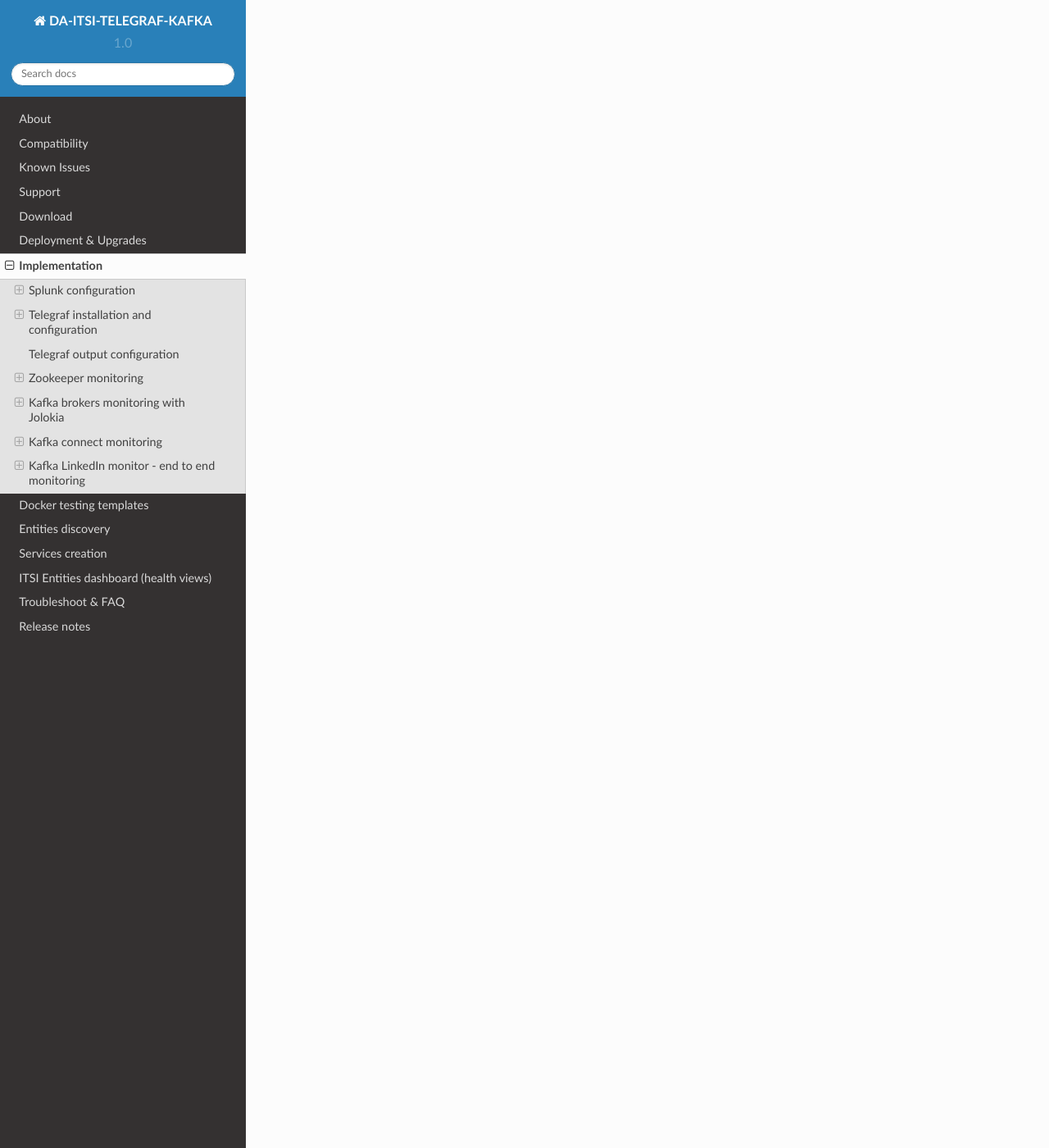
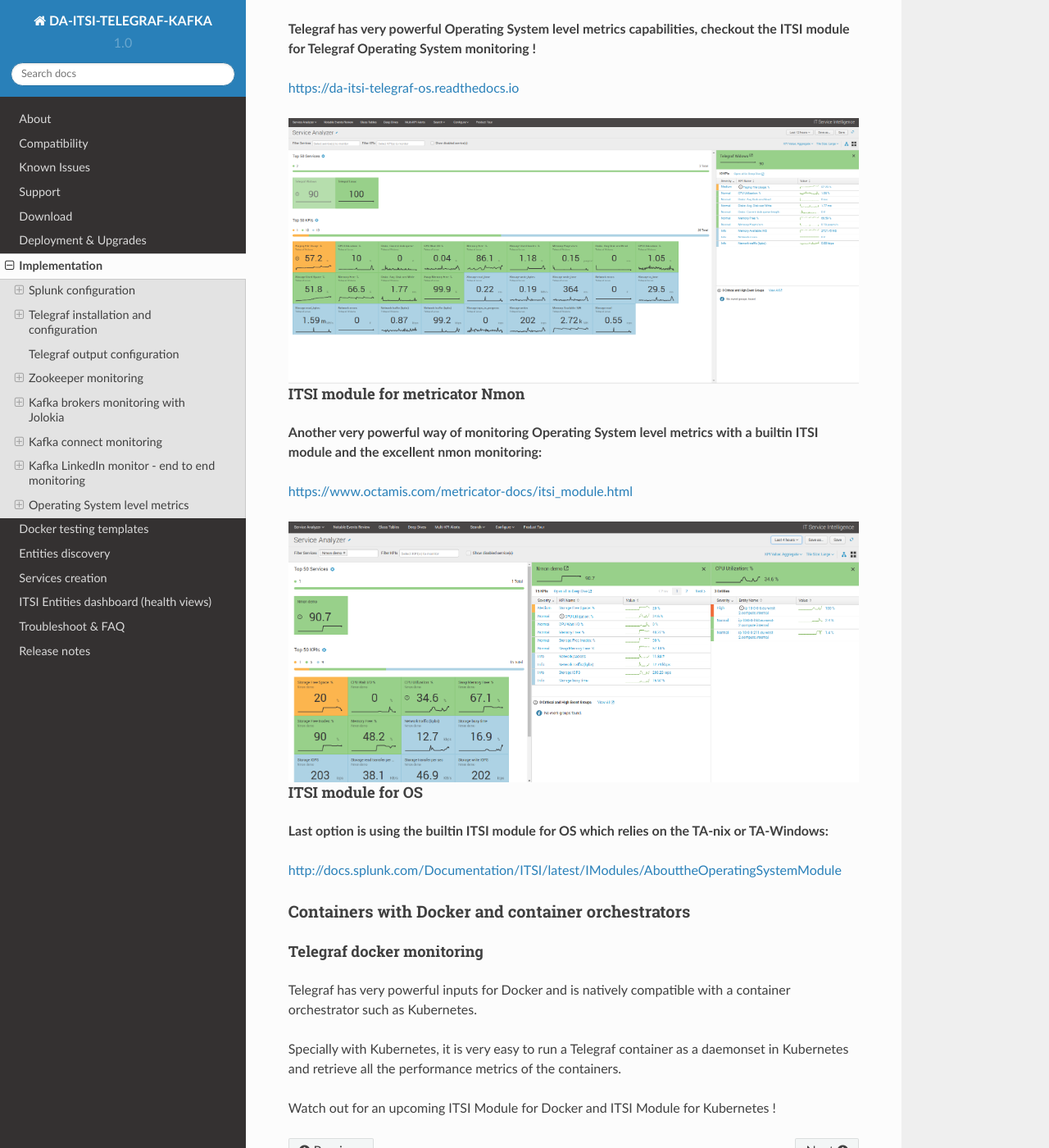
Before and after one commit to guilhemmarchand/DA-ITSI-TELEGRAF-KAFKA, a Sphinx documentation site: the page built from docs/kafka_monitoring.rst, in a window 1280 px wide and 1400 px high, scrolled down 14091 px. Shown: the whole window at 82% size. Built offline with Sphinx 7.4.7 and the Read the Docs theme 2.0.0, drawn with Linux system fonts in a browser that asks for light colours; some of the changed text lies outside the part shown.

Commit message:
doc update

```diff
--- a/docs/kafka_monitoring.rst
+++ b/docs/kafka_monitoring.rst
@@ -592,3 +592,52 @@
 **Using mcatalog search command to verify data availability:**::
 
     | mcatalog values(metric_name) values(_dims) where index=* metric_name=kafka_kafka-monitor.*
+
+Operating System level metrics
+==============================
+
+**Monitoring the Operating System level metrics is fully part of the monitoring requirements of a Kafka infrastructure.**
+
+Bare metal servers and virtual machines
+---------------------------------------
+
+ITSI module for Telegraf Operating System
++++++++++++++++++++++++++++++++++++++++++
+
+**Telegraf has very powerful Operating System level metrics capabilities, checkout the ITSI module for Telegraf Operating System monitoring !**
+
+https://da-itsi-telegraf-os.readthedocs.io
+
+.. image:: img/itsi_module_telegraf.png
+   :alt: itsi_module_telegraf.png
+   :align: center
+
+ITSI module for metricator Nmon
++++++++++++++++++++++++++++++++
+
+**Another very powerful way of monitoring Operating System level metrics with a builtin ITSI module and the excellent nmon monitoring:**
+
+https://www.octamis.com/metricator-docs/itsi_module.html
+
+.. image:: img/itsi_module_metricator.png
+   :alt: itsi_module_metricator.pngg
+   :align: center
+
+ITSI module for OS
+++++++++++++++++++
+
+**Last option is using the builtin ITSI module for OS which relies on the TA-nix or TA-Windows:**
+
+http://docs.splunk.com/Documentation/ITSI/latest/IModules/AbouttheOperatingSystemModule
+
+Containers with Docker and container orchestrators
+--------------------------------------------------
+
+Telegraf docker monitoring
+++++++++++++++++++++++++++
+
+Telegraf has very powerful inputs for Docker and is natively compatible with a container orchestrator such as Kubernetes.
+
+Specially with Kubernetes, it is very easy to run a Telegraf container as a daemonset in Kubernetes and retrieve all the performance metrics of the containers.
+
+Watch out for an upcoming ITSI Module for Docker and ITSI Module for Kubernetes !
```
Also changed, not shown: docs/img/itsi_module_metricator.png (added), docs/img/itsi_module_telegraf.png (added).
